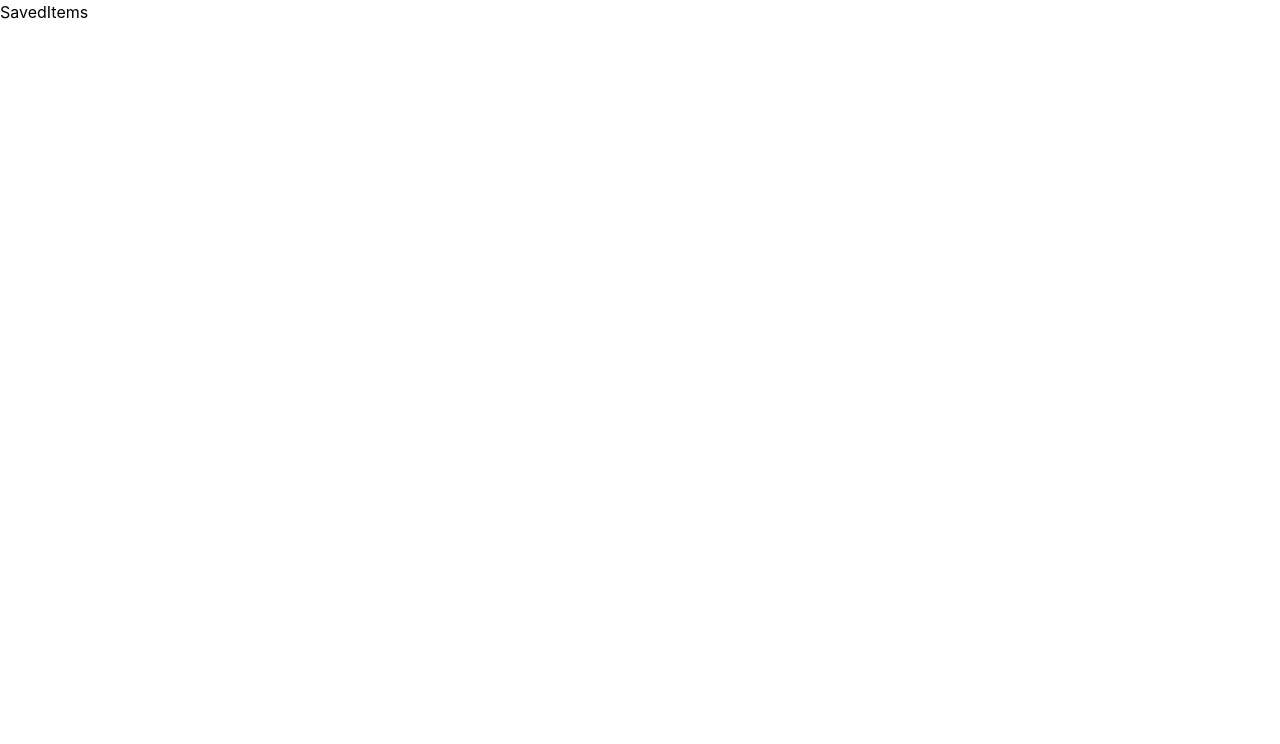
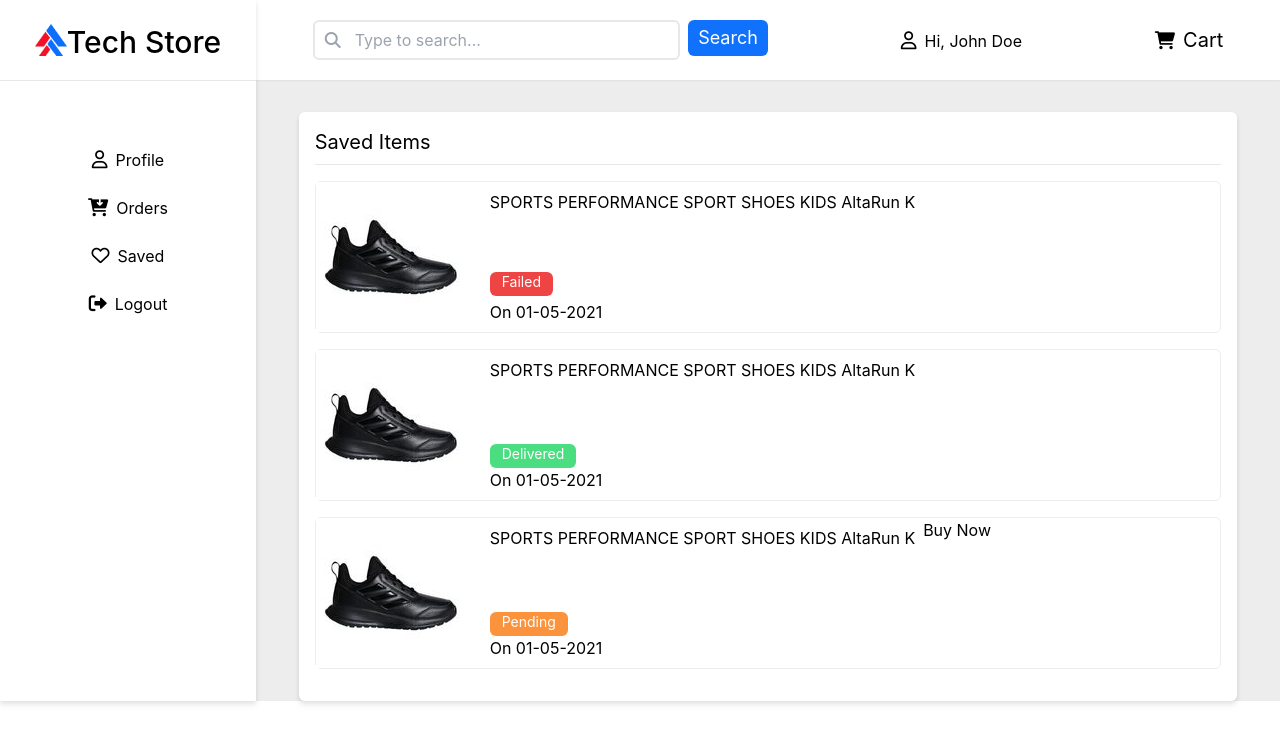
Before and after one commit to Enobaks/tech-store, a React (Create React App) app: page /user/saveditem in a window 1280 px wide. Shown: the top 744 px of the page. Built offline with nearby package versions, Linux system fonts and the light colour scheme.

Commit message:
worked on the routing system on the user dashboard

```diff
--- a/src/App.js
+++ b/src/App.js
@@ -5,6 +5,7 @@
 import Login from "./pages/login";
 import Signup from "./pages/signUp";
 import User from "./pages/user";
+import Profile from "./pages/profile";
 import Orders from "./pages/orders";
 import SavedItems from "./pages/saved_items";
 
@@ -14,12 +15,14 @@
       <BrowserRouter>
         <Routes>
           <Route path="/" element={<Landing />} />
-          <Route path="/admin.user" element={<Admin />} />
-          <Route path="/user/order" element={<Orders />} />
-          <Route path="/user/saveditem" element={<SavedItems />} />
-          <Route path="/user" element={<User />}></Route>
-          <Route path="/login.user" element={<Login />} />
-          <Route path="/signup.user" element={<Signup />} />
+          <Route path="admin.user" element={<Admin />} />
+          <Route path="user" element={<User />}>
+            <Route index element={<Profile />} />
+            <Route path="order" element={<Orders />} />
+            <Route path="saveditem" element={<SavedItems />} />
+          </Route>
+          <Route path="login.user" element={<Login />} />
+          <Route path="signup.user" element={<Signup />} />
         </Routes>
       </BrowserRouter>
     </div>
--- /dev/null
+++ b/src/components/button/button.js
@@ -0,0 +1,11 @@
+import React from "react";
+
+const button = ({ text }) => {
+  return (
+    <button className="bg-primary w-1/2  rounded-md h-8 lg:h-10 text-white text-sm lg:text-lg px-5 hover:bg-primary-drk my-4">
+      {text}
+    </button>
+  );
+};
+
+export default button;
--- a/src/components/sideNavBar/sideNavBar.js
+++ b/src/components/sideNavBar/sideNavBar.js
@@ -13,23 +13,23 @@
       </Link>
       <hr className="w-full" />
       <ul className="nat w-full h-full flex flex-col items-center pt-16">
-        <Link to="" className="w-full mb-5">
+        <Link to="/user" className="w-full mb-5">
           <li className="text-center">
             {" "}
             <i className="fa-regular fa-user mr-2 text-lg"></i>Profile
           </li>
         </Link>
-        <Link to="/user/order" className="w-full mb-5">
+        <Link to="order" className="w-full mb-5">
           <li className="text-center">
             <i className="fa-solid fa-cart-arrow-down mr-2 text-lg"></i>Orders
           </li>
         </Link>
-        <Link to="/user/saveditem" className="w-full mb-5">
+        <Link to="saveditem" className="w-full mb-5">
           <li className="text-center">
             <i className="fa-regular fa-heart mr-2 text-lg"></i>Saved
           </li>
         </Link>
-        <Link to="" className="w-full mb-5">
+        <Link to="/" className="w-full mb-5">
           <li className="text-center">
             <i className="fa-solid fa-right-from-bracket mr-2 text-lg"></i>
             Logout
--- a/src/pages/index.js
+++ b/src/pages/index.js
@@ -5,7 +5,7 @@
 import { Link } from "react-router-dom";
 import "./index.css";
 import gadget from "../images/gadget4.jpg";
-import pad from "../images/gadget2.jpg";
+// import pad from "../images/gadget2.jpg";
 
 const Landing = () => {
   let [products, setProducts] = useState(null);
@@ -84,7 +84,9 @@
         )}
       </div>
       <div className="cta w-full h-80 flex flex-col items-center justify-center">
-        <h3 className="text-5xl font-bold mb-7">To view more items </h3>
+        <h3 className="text-3xl md:text-4xl lg:text-5xl font-bold mb-7">
+          To view more items{" "}
+        </h3>
         <div className="btn-wrap">
           <Link to="/signup.user">
             <button className="rounded-lg bg-primary border-2 border-primary w-20 hover:scale-105 duration-200 text-white mr-4 py-2">
--- a/src/pages/orders.js
+++ b/src/pages/orders.js
@@ -1,54 +1,58 @@
 import React from "react";
-import TopNavbar from "../components/userNavbar/topNavbar";
-import SideNavBar from "../components/sideNavBar/sideNavBar";
+// import TopNavbar from "../components/userNavbar/topNavbar";
+// import SideNavBar from "../components/sideNavBar/sideNavBar";
 import mouse from "../images/mouse.jpg";
 
 const Orders = () => {
   return (
-    <div className="bg-custom-bg w-full h-screen flex relative">
-      <SideNavBar />
-      <div className="user-orders w-full h-auto">
-        <TopNavbar />
-        <div className="orders user_details w-2/3 h-auto mx-auto mt-8 bg-white rounded-md p-4 drop-shadow-md relative">
+    // <div className="bg-custom-bg w-full h-auto flex relative">
+    //   <SideNavBar />
+    //   <div className="user-orders w-full h-auto">
+    //     <TopNavbar />
+
+    //   </div>
+    // </div>
+    <div className="orders user_details w-11/12 h-auto mx-auto mt-8 bg-white rounded-md p-4 drop-shadow-md relative">
       <h1 className="text-xl mb-2">Account Overview</h1>
       <hr className="mb-4 top-2 w-full" />
       <ul className="h-auto w-full">
-            <li className="ordered-items flex">
+        <li className="ordered-items flex border border-custom-bg rounded-md mb-4">
           <img src={mouse} alt="mouse" />
           <div className="description flex justify-between flex-col p-2">
-                <h2>
-                  2.4GHz Optical Wireless Rechargeable Silent Gaming Mouse
-                </h2>
-                <span className="bg-red-500 w-fit h-12 inline-block rounded-md lg:h-6 text-white text-sm  px-3">
+            <h2>2.4GHz Optical Wireless Rechargeable Silent Gaming Mouse</h2>
+            <div className="wrap">
+              <span className="bg-red-500 w-fit h-12 inline-block rounded-md lg:h-6 text-white text-sm  px-3 mb-1">
                 Failed
               </span>
+              <p>On 01-05-2021</p>
+            </div>
           </div>
         </li>
-            <li className="ordered-items flex">
+        <li className="ordered-items flex border border-custom-bg rounded-md mb-4">
           <img src={mouse} alt="mouse" />
           <div className="description flex justify-between flex-col p-2">
-                <h2>
-                  2.4GHz Optical Wireless Rechargeable Silent Gaming Mouse
-                </h2>
+            <h2>2.4GHz Optical Wireless Rechargeable Silent Gaming Mouse</h2>
+            <div className="wrap">
               <span className="bg-green-400 w-fit h-12 inline-block rounded-md lg:h-6 text-white text-sm  px-3">
                 Delivered
               </span>
+              <p>On 01-05-2021</p>
+            </div>
           </div>
         </li>
-            <li className="ordered-items flex">
+        <li className="ordered-items flex border border-custom-bg rounded-md mb-4">
           <img src={mouse} alt="mouse" />
           <div className="description flex justify-between flex-col p-2">
-                <h2>
-                  2.4GHz Optical Wireless Rechargeable Silent Gaming Mouse
-                </h2>
+            <h2>2.4GHz Optical Wireless Rechargeable Silent Gaming Mouse</h2>
+            <div className="wrap">
               <span className="bg-orange-400 w-fit h-12 inline-block rounded-md lg:h-6 text-white text-sm  px-3">
                 Pending
               </span>
+              <p>On 01-05-2021</p>
+            </div>
           </div>
         </li>
       </ul>
-        </div>
-      </div>
     </div>
   );
 };
--- /dev/null
+++ b/src/pages/profile.js
@@ -0,0 +1,63 @@
+import React from "react";
+import Button from "../components/button/button";
+
+const profile = () => {
+  return (
+    <div className="user_details w-2/3 h-auto mx-auto mt-8 bg-white rounded-md p-4 drop-shadow-md relative">
+      <h1 className="text-xl mb-2">Account Overview</h1>
+      <hr className="mb-4 top-2 w-full" />
+      <form>
+        <div className="fullname flex mb-6 justify-between gap-4">
+          <div className="input-wrap flex flex-col w-1/2">
+            <label htmlFor="firstName">First Name</label>
+            <input
+              type="text"
+              name="firstName"
+              className="rounded-md pl-4 border-2 w-full h-8 lg:h-10 mt-4"
+            />
+          </div>
+          <div className="input-wrap flex flex-col w-1/2">
+            <label htmlFor="lastName">Last Name</label>
+            <input
+              type="text"
+              name="lastName"
+              className="rounded-md pl-4 border-2 w-full h-8 lg:h-10 mt-4"
+            />
+          </div>
+        </div>
+        <div className="input-wrap mb-6 flex flex-col">
+          <label htmlFor="email">Email</label>
+          <input
+            type="mail"
+            name="email"
+            className="rounded-md pl-4 border-2 w-full h-8 lg:h-10 mt-4"
+          />
+        </div>
+        <div className="input-wrap mb-6 flex flex-col">
+          <label htmlFor="phone">Phone </label>
+          <input
+            type="mail"
+            name="phone"
+            className="rounded-md pl-4 border-2 w-full h-8 lg:h-10 mt-4"
+          />
+        </div>
+        <div className="input-wrap mb-6 flex flex-col">
+          <label htmlFor="address">Address </label>
+          <input
+            type="text"
+            name="address"
+            className="rounded-md pl-4 border-2 w-full h-8 lg:h-10 mt-4"
+          />
+        </div>
+        <div className="button-wrap flex items-center justify-center">
+          <button className="bg-primary w-1/2  rounded-md h-8 lg:h-10 text-white text-sm lg:text-lg px-5 hover:bg-primary-drk my-4">
+            Save Changes
+          </button>
+          <Button text={"Get out"} />
+        </div>
+      </form>
+    </div>
+  );
+};
+
+export default profile;
--- a/src/pages/saved_items.js
+++ b/src/pages/saved_items.js
@@ -1,7 +1,63 @@
 import React from "react";
+import canvas from "../images/canvas.jpg";
+import SideNavBar from "../components/sideNavBar/sideNavBar";
+import TopNavbar from "../components/userNavbar/topNavbar";
 
 const SavedItems = () => {
-  return <div>SavedItems</div>;
+  return (
+    // <div className="bg-custom-bg w-full h-auto flex relative">
+    //   <SideNavBar />
+    //   <div className="user-orders w-full h-auto">
+    //     <TopNavbar />
+
+    //   </div>
+    // </div>
+    <div className="orders user_details w-11/12 h-auto mx-auto mt-8 bg-white rounded-md p-4 drop-shadow-md relative">
+      <h1 className="text-xl mb-2">Saved Items</h1>
+      <hr className="mb-4 top-2 w-full" />
+      <ul className="h-auto w-full">
+        <li className="ordered-items flex border border-custom-bg rounded-md mb-4">
+          <img src={canvas} alt="mouse" />
+          <div className="description flex justify-between flex-col p-2 ml-4">
+            <h2>SPORTS PERFORMANCE SPORT SHOES KIDS AltaRun K</h2>
+            <div className="wrap">
+              <span className="bg-red-500 w-fit h-12 inline-block rounded-md lg:h-6 text-white text-sm  px-3 mb-1">
+                Failed
+              </span>
+              <p>On 01-05-2021</p>
+            </div>
+          </div>
+        </li>
+        <li className="ordered-items flex border border-custom-bg rounded-md mb-4">
+          <img src={canvas} alt="mouse" />
+          <div className="description flex justify-between flex-col p-2 ml-4">
+            <h2>SPORTS PERFORMANCE SPORT SHOES KIDS AltaRun K</h2>
+            <div className="wrap">
+              <span className="bg-green-400 w-fit h-12 inline-block rounded-md lg:h-6 text-white text-sm  px-3">
+                Delivered
+              </span>
+              <p>On 01-05-2021</p>
+            </div>
+          </div>
+        </li>
+        <li className="ordered-items flex border border-custom-bg rounded-md mb-4">
+          <img src={canvas} alt="mouse" />
+          <div className="description flex justify-between flex-col p-2 ml-4">
+            <h2>SPORTS PERFORMANCE SPORT SHOES KIDS AltaRun K</h2>
+            <div className="wrap">
+              <span className="bg-orange-400 w-fit h-12 inline-block rounded-md lg:h-6 text-white text-sm  px-3">
+                Pending
+              </span>
+              <p>On 01-05-2021</p>
+            </div>
+          </div>
+          <div className="action">
+            <button className="">Buy Now</button>
+          </div>
+        </li>
+      </ul>
+    </div>
+  );
 };
 
 export default SavedItems;
--- a/src/pages/user.js
+++ b/src/pages/user.js
@@ -1,6 +1,9 @@
 import React from "react";
+import { Outlet } from "react-router-dom";
 import TopNavbar from "../components/userNavbar/topNavbar";
 import SideNavBar from "../components/sideNavBar/sideNavBar";
+// import Profile from "./profile";
+// import Orders from "./orders";
 
 const User = () => {
   return (
@@ -8,59 +11,8 @@
       <SideNavBar />
       <div className="user-section w-full h-auto">
         <TopNavbar />
-        <div className="user_details w-2/3 h-auto mx-auto mt-8 bg-white rounded-md p-4 drop-shadow-md relative">
-          <h1 className="text-xl mb-2">Account Overview</h1>
-          <hr className="mb-4 top-2 w-full" />
-          <form>
-            <div className="fullname flex mb-6 justify-between gap-4">
-              <div className="input-wrap flex flex-col w-1/2">
-                <label htmlFor="firstName">First Name</label>
-                <input
-                  type="text"
-                  name="firstName"
-                  className="rounded-md pl-4 border-2 w-full h-8 lg:h-10 mt-4"
-                />
-              </div>
-              <div className="input-wrap flex flex-col w-1/2">
-                <label htmlFor="lastName">Last Name</label>
-                <input
-                  type="text"
-                  name="lastName"
-                  className="rounded-md pl-4 border-2 w-full h-8 lg:h-10 mt-4"
-                />
-              </div>
-            </div>
-            <div className="input-wrap mb-6 flex flex-col">
-              <label htmlFor="email">Email</label>
-              <input
-                type="mail"
-                name="email"
-                className="rounded-md pl-4 border-2 w-full h-8 lg:h-10 mt-4"
-              />
-            </div>
-            <div className="input-wrap mb-6 flex flex-col">
-              <label htmlFor="phone">Phone </label>
-              <input
-                type="mail"
-                name="phone"
-                className="rounded-md pl-4 border-2 w-full h-8 lg:h-10 mt-4"
-              />
-            </div>
-            <div className="input-wrap mb-6 flex flex-col">
-              <label htmlFor="address">Address </label>
-              <input
-                type="text"
-                name="address"
-                className="rounded-md pl-4 border-2 w-full h-8 lg:h-10 mt-4"
-              />
-            </div>
-            <div className="button-wrap flex items-center justify-center">
-              <button className="bg-primary w-1/2  rounded-md h-8 lg:h-10 text-white text-sm lg:text-lg px-5 hover:bg-primary-drk my-4">
-                Save Changes
-              </button>
-            </div>
-          </form>
-        </div>
+
+        <Outlet />
       </div>
     </div>
   );
```
Also changed, not shown: src/images/canvas.jpg (added). Lines whose indentation alone changed are shown as unchanged.
